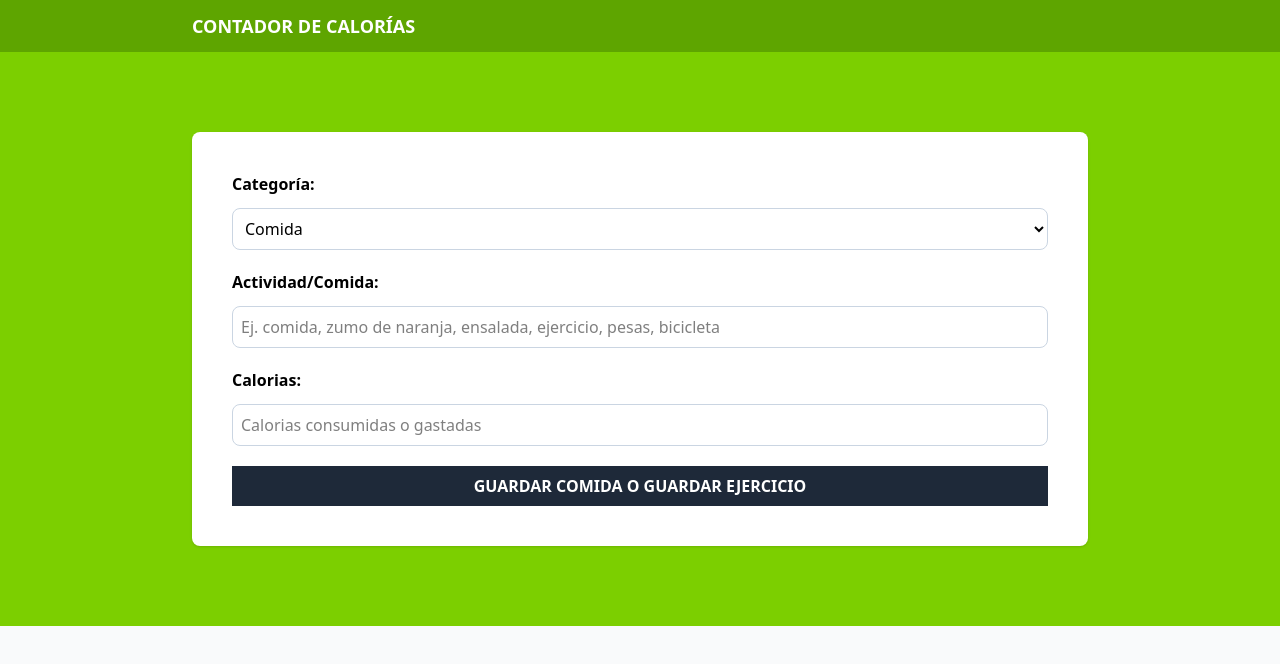
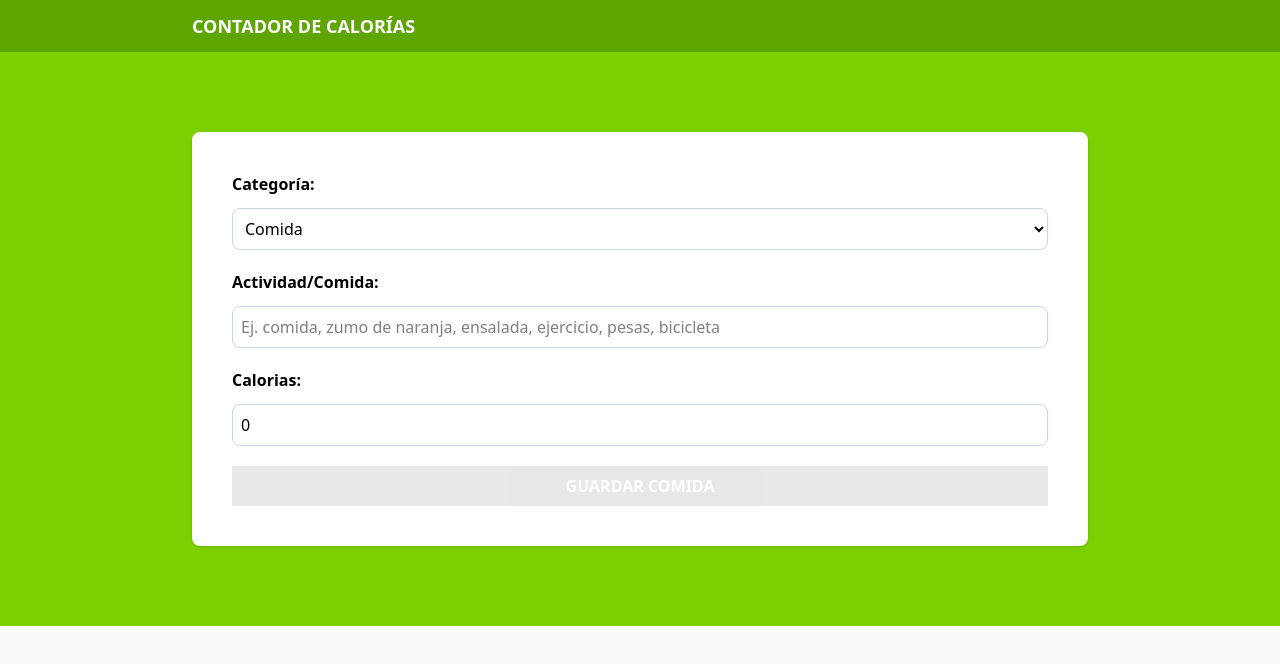
Before and after one commit to lxstik/proyecto-contador-de-calorias, a React (Vite) app: page / in a window 1280 px wide. Shown: the top 664 px of the page. Built offline with nearby package versions, Linux system fonts and the light colour scheme.

Commit message:
validación, acción de submit, reducer

```diff
--- a/src/App.tsx
+++ b/src/App.tsx
@@ -1,6 +1,10 @@
 import Form from "./components/Form"
+import { useReducer } from "react"
+import { activityReducer, initialState } from "./reducers/activity-reducer"
 
 function App() {
+
+  const [state, dispatch] = useReducer(activityReducer, initialState)
 
   return (
     <>
@@ -15,7 +19,9 @@ function App() {
 
       <section className="bg-lime-500 py-20  px-5">
         <div className="max-w-4xl mx-auto">
-          <Form />
+          <Form
+            dispatch={dispatch}
+          />
         </div>
       </section>
     </>
--- a/src/components/Form.tsx
+++ b/src/components/Form.tsx
@@ -1,15 +1,53 @@
-import {categories} from "../data/categories"
+import { categories } from "../data/categories"
+import { useState } from "react"
+import type { ChangeEvent, Dispatch, FormEvent } from "react"
+import type { Activity } from "../types"
+import type { ActivityActions } from "../reducers/activity-reducer"
 
-export default function Form() {
+type FormProps={
+    dispatch: Dispatch<ActivityActions>
+}
+
+export default function Form({dispatch} : FormProps) {
+
+    const [activity, setActivity] = useState<Activity>({
+        category: 1,
+        name: '',
+        calories: 0
+    })
+
+
+    const handleChange = (e: ChangeEvent<HTMLSelectElement> | ChangeEvent<HTMLInputElement>) => {
+        const isNumberField = ['categoty', 'calories'].includes(e.target.id)
+
+        setActivity({
+            ...activity,
+            [e.target.id]: isNumberField ? +e.target.value : e.target.value
+        })
+    }
+
+    const isValidField = () =>{
+        const {name, calories} = activity
+        return name.trim() !== '' && calories > 0
+    }
+
+    const handleSubmit = (e: FormEvent<HTMLFormElement>) =>{
+        e.preventDefault()
+        dispatch({type: 'save-activity', payload: {newActivity: activity}})
+    }
+
     return (
         <form
             className="space-y-5 bg-white shadow p-10 rounded-lg"
+            onSubmit={handleSubmit}
         >
             <div className="grid grid-cols-1 gap-3">
                 <label htmlFor="category" className="font-bold">Categoría:</label>
                 <select
                     className="border border-slate-300 p-2 rounded-lg w-full bg-white"
                     id="category"
+                    value={activity.category}
+                    onChange={handleChange}
                 >
                     {categories.map((category) => (
                         <option
@@ -23,12 +61,14 @@ export default function Form() {
             </div>
 
             <div className="grid grid-cols-1 gap-3">
-            <label htmlFor="activity" className="font-bold">Actividad/Comida:</label>
+                <label htmlFor="name" className="font-bold">Actividad/Comida:</label>
                 <input
-                id="activity"
+                    id="name"
                     type="text"
                     className="border border-slate-300 p-2 rounded-lg"
                     placeholder="Ej. comida, zumo de naranja, ensalada, ejercicio, pesas, bicicleta"
+                    value={activity.name}
+                    onChange={handleChange}
                 />
             </div>
 
@@ -39,13 +79,16 @@ export default function Form() {
                     type="number"
                     className="border border-slate-300 p-2 rounded-lg"
                     placeholder="Calorias consumidas o gastadas"
+                    value={activity.calories}
+                    onChange={handleChange}
                 />
             </div>
 
             <input
                 type="submit"
-            className="bg-gray-800 hover:bg-gray-900 w-full p-2 font-bold uppercase text-white cursor-pointer"
-            value='Guardar Comida o Guardar Ejercicio'
+                className="bg-gray-800 hover:bg-gray-900 w-full p-2 font-bold uppercase text-white cursor-pointer disabled:opacity-10"
+                value={activity.category === 1 ? 'Guardar Comida' : 'Guardar Ejercicio'}
+                disabled={!isValidField()}
             />
         </form>
     )
--- /dev/null
+++ b/src/reducers/activity-reducer.ts
@@ -0,0 +1,26 @@
+import type { Activity } from "../types"
+
+export type ActivityActions = {
+    type:'save-activity',
+    payload: {newActivity: Activity}
+}
+
+type ActivityState = {
+    activities: Activity[]
+}
+
+export const initialState: ActivityState = {
+    activities: []
+}
+
+export const activityReducer = (
+        state: ActivityState = initialState,
+        action: ActivityActions
+    ) => {
+
+    if(action.type === 'save-activity'){
+        //maneja la lógica para ejecutar el state
+
+    }
+    return state
+}
--- a/src/types/index.ts
+++ b/src/types/index.ts
@@ -2,3 +2,9 @@ export type Category = {
     id: number,
     name: string
 }
+
+export type Activity = {
+    category: number,
+    name: string,
+    calories: number
+}
```
Also changed, not shown: 1 other file (tests, documents, lock files or other folders). Lines whose indentation alone changed are shown as unchanged.
